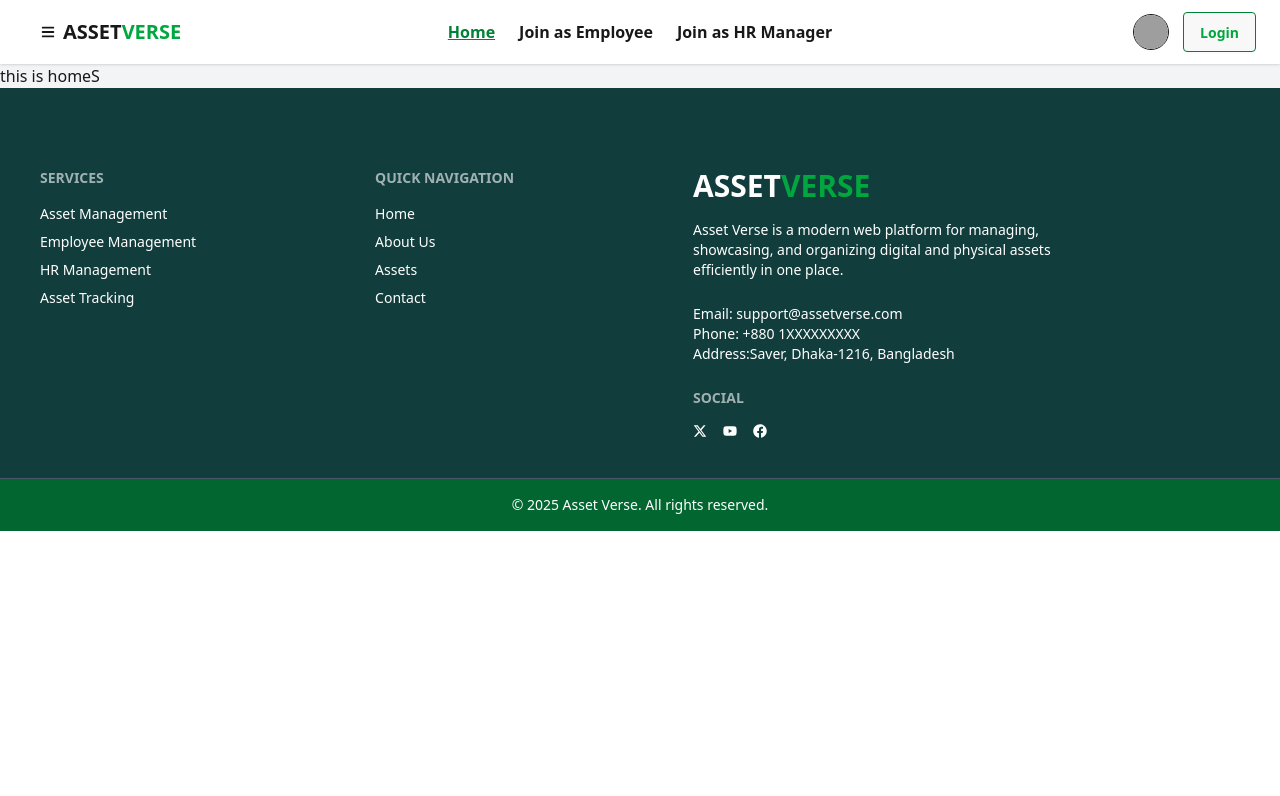
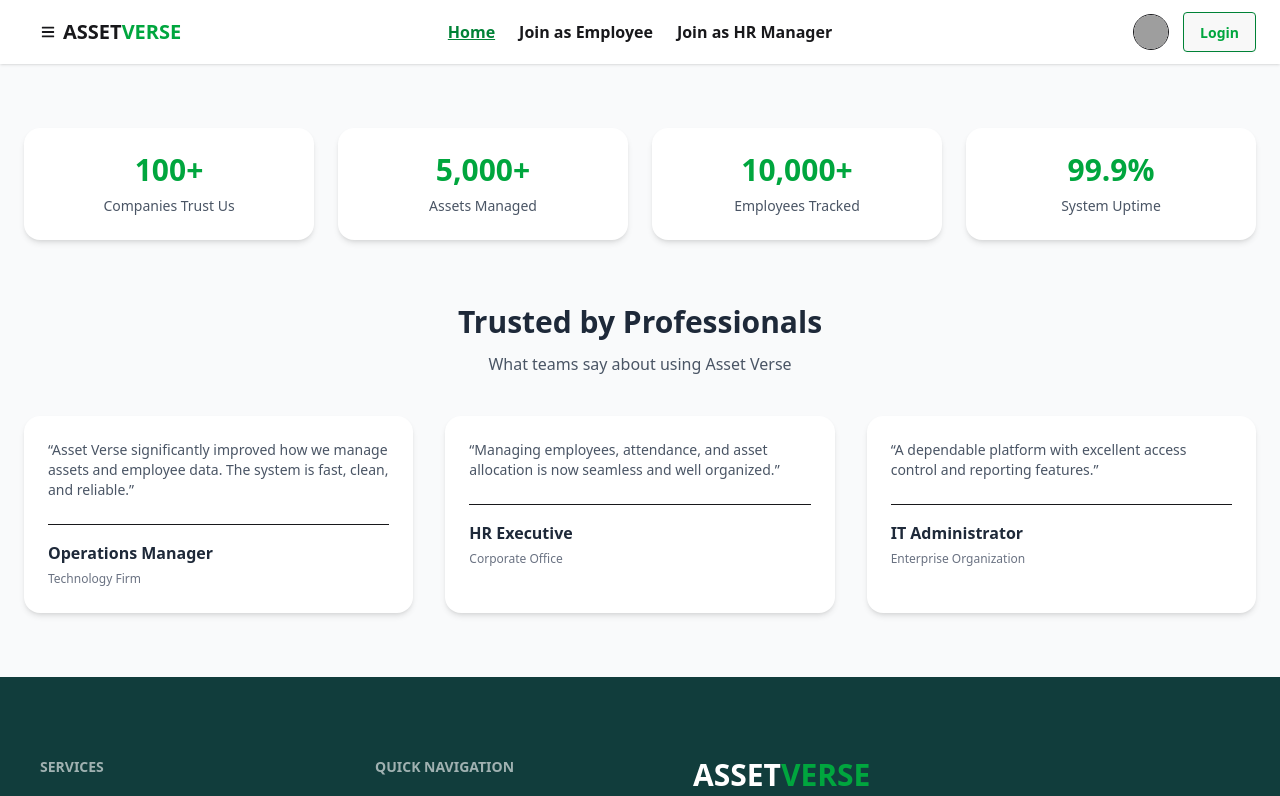
Before and after one commit to Shaifuzzman-Ratul/asset-verse-client, a React (Vite) app: page / in a window 1280 px wide. Shown: the top 796 px of the page. Built offline with nearby package versions, Linux system fonts and the light colour scheme; no server answers; grey boxes are pictures that could not be loaded.

Commit message:
added  Testimonials section

```diff
--- a/src/Components/Footer/Footer.jsx
+++ b/src/Components/Footer/Footer.jsx
@@ -1,13 +1,21 @@
 import React from "react";
-import { FaFacebook, FaYoutube } from "react-icons/fa";
+import { FaFacebook, FaYoutube, FaArrowUp } from "react-icons/fa";
 import { FaXTwitter } from "react-icons/fa6";
 
 const Footer = () => {
+
+    const scrollToTop = () => {
+        window.scrollTo({
+            top: 0,
+            behavior: "smooth",
+        });
+    };
+
     return (
         <div className="bg-[#113d3c] text-white pt-10">
             <footer className="footer sm:footer-horizontal p-10">
 
-                {/* Services */}
+
                 <nav>
                     <h6 className="footer-title">Services</h6>
                     <a className="link link-hover">Asset Management</a>
@@ -16,43 +24,53 @@ const Footer = () => {
                     <a className="link link-hover">Asset Tracking</a>
                 </nav>
 
-                {/* Quick Navigation */}
+
                 <nav>
                     <h6 className="footer-title">Quick Navigation</h6>
-                    <a className="link link-hover">Home</a>
+                    <a className="link link-hover" href="/">Home</a>
                     <a className="link link-hover">About Us</a>
                     <a className="link link-hover">Assets</a>
                     <a className="link link-hover">Contact</a>
                 </nav>
 
-                {/* Company Info */}
+
                 <nav className="max-w-sm">
                     <span className="text-3xl font-extrabold">
                         ASSET<span className="text-green-600">VERSE</span>
                     </span>
+
                     <p className="mt-2 text-sm">
                         Asset Verse is a modern web platform for managing, showcasing, and
                         organizing digital and physical assets efficiently in one place.
                     </p>
 
-                    {/* Contact Info */}
+
                     <div className="mt-4 text-sm">
                         <p>Email: support@assetverse.com</p>
                         <p>Phone: +880 1XXXXXXXXX</p>
-                        <p>Address:Saver, Dhaka-1216, Bangladesh</p>
+                        <p>Address: Saver, Dhaka-1216, Bangladesh</p>
                     </div>
 
                     {/* Social */}
                     <h6 className="footer-title mt-4">Social</h6>
-                    <div className="grid grid-flow-col gap-4">
-                        <a className="cursor-pointer"><FaXTwitter /></a>
-                        <a className="cursor-pointer"><FaYoutube /></a>
-                        <a className="cursor-pointer"><FaFacebook /></a>
+                    <div className="grid grid-flow-col gap-4 text-xl">
+                        <FaXTwitter />
+                        <FaYoutube />
+                        <FaFacebook />
                     </div>
+
+
+                    <button
+                        onClick={scrollToTop}
+                        className="mt-4 flex items-center gap-2 text-sm text-white-400 hover:text-green-500 border-2 border-green-500 p-2 rounded-md"
+                    >
+                        <FaArrowUp />
+                        Back to Top
+                    </button>
                 </nav>
             </footer>
 
-
+            {/* Copyright */}
             <div className="text-center py-4 border-t bg-green-800 border-gray-600 text-sm">
                 © {new Date().getFullYear()} Asset Verse. All rights reserved.
             </div>
--- /dev/null
+++ b/src/Components/Home/TestimonialsStats.jsx
@@ -0,0 +1,88 @@
+import React from "react";
+
+const stats = [
+    { value: "100+", label: "Companies Trust Us" },
+    { value: "5,000+", label: "Assets Managed" },
+    { value: "10,000+", label: "Employees Tracked" },
+    { value: "99.9%", label: "System Uptime" },
+];
+const testimonials = [
+    {
+        name: "Operations Manager",
+        company: "Technology Firm",
+        feedback:
+            "Asset Verse significantly improved how we manage assets and employee data. The system is fast, clean, and reliable.",
+    },
+    {
+        name: "HR Executive",
+        company: "Corporate Office",
+        feedback:
+            "Managing employees, attendance, and asset allocation is now seamless and well organized.",
+    },
+    {
+        name: "IT Administrator",
+        company: "Enterprise Organization",
+        feedback:
+            "A dependable platform with excellent access control and reporting features.",
+    },
+];
+
+const TestimonialsStats = () => {
+    return (
+        <section className="bg-gray-50 py-16">
+            <div className="max-w-7xl mx-auto px-6">
+
+
+                <div className="grid grid-cols-2 md:grid-cols-4 gap-6 text-center mb-16">
+                    {stats.map((stat, index) => (
+                        <div
+                            key={index}
+                            className="bg-white shadow-md rounded-2xl p-6 hover:shadow-lg transition"
+                        >
+                            <h3 className="text-3xl font-extrabold text-green-600">
+                                {stat.value}
+                            </h3>
+                            <p className="mt-2 text-gray-600 text-sm">{stat.label}</p>
+                        </div>
+                    ))}
+                </div>
+
+
+                <div className="text-center mb-10">
+                    <h2 className="text-3xl font-bold text-gray-800">
+                        Trusted by Professionals
+                    </h2>
+                    <p className="text-gray-600 mt-3">
+                        What teams say about using Asset Verse
+                    </p>
+                </div>
+
+                <div className="grid md:grid-cols-3 gap-8">
+                    {testimonials.map((item, index) => (
+                        <div
+                            key={index}
+                            className="bg-white p-6 rounded-2xl shadow-md hover:shadow-lg transition"
+                        >
+                            <p className="text-gray-600 text-sm mb-6">
+                                “{item.feedback}”
+                            </p>
+
+                            <div className="border-t pt-4">
+                                <h4 className="font-semibold text-gray-800">
+                                    {item.name}
+                                </h4>
+                                <span className="text-xs text-gray-500">
+                                    {item.company}
+                                </span>
+                            </div>
+                        </div>
+                    ))}
+                </div>
+
+
+            </div>
+        </section>
+    );
+};
+
+export default TestimonialsStats;
--- a/src/Pages/Home/Home/Home.jsx
+++ b/src/Pages/Home/Home/Home.jsx
@@ -1,9 +1,10 @@
 import React from 'react';
+import TestimonialsStats from '../../../Components/Home/TestimonialsStats';
 
 const Home = () => {
     return (
         <div>
-            <p>this is homeS</p>
+            <TestimonialsStats></TestimonialsStats>
         </div>
     );
 };
```
